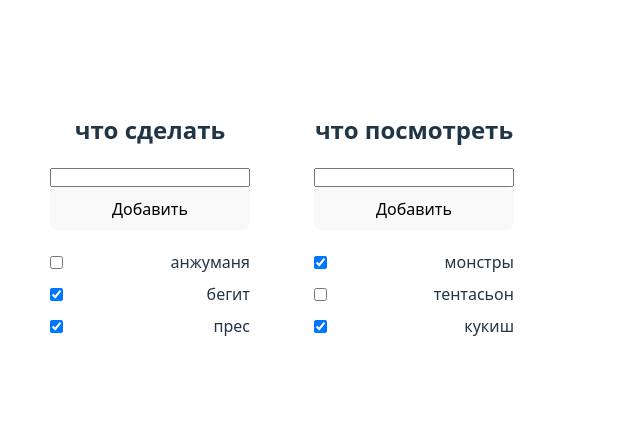
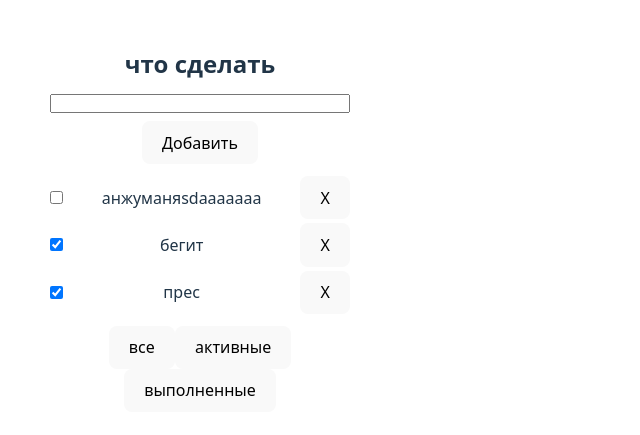
Before and after one commit to Tohaprep/todo_list, a React (Vite) app: page / in a window 1280 px wide. Shown: the part 171-606 px from the top of the page, without its empty margins (0-640 px from the left). Built offline with nearby package versions, Linux system fonts and the light colour scheme.

Commit message:
import project

```diff
--- a/src/App.css
+++ b/src/App.css
@@ -1,30 +1,61 @@
 .App {
+  margin: 0 auto;
   padding: 50px;
+  max-width: 1270px;
+  align-items: center;
+}
+
+.todos {
+  gap: 5vw;
   display: flex;
+  flex-direction: row;
+  flex-wrap: wrap;
 }
 
 .todo {
-  margin-right: 5vw;
+  gap: 12px;
+  width: 300px;
   display: flex;
   flex-direction: column;
-  justify-content: center;
-  width: 12vw;
-  min-width: 200px;
-  gap: 20px;
-  text-align: center;
+  justify-content: space-around;
+  align-items: center;
+  flex-wrap: wrap;
 }
 
-.add_input {
+.todo_input {
+  width: inherit;
+  display: flex;
+  flex-direction: column;
+  gap: 8px;
+  justify-content: space-between;
+  align-items: center;
+}
+
+.todo_textarea {
+  width: inherit;
+}
+
+.todo_ul {
+  width: inherit;
+  list-style-type: none;
   display: flex;
   flex-direction: column;
 }
 
-li {
-  margin-bottom: 8px;
+.todo_ul > ul {
+  display: flex;
+  flex-direction: column;
+  gap: 4px;
 }
 
-.list_inner {
+.todo_li {
   display: flex;
   justify-content: space-between;
   align-items: center;
 }
+
+.todo_buttons {
+  display: flex;
+  flex-wrap: wrap;
+  justify-content: center;
+}
--- a/src/App.tsx
+++ b/src/App.tsx
@@ -1,23 +1,38 @@
 import "./App.css";
 import { TodoList } from "./components/todolist";
+import { useState } from "react";
 
-const tasks1 = [
-  { id: "0", title: "анжуманя", isDone: false },
-  { id: "1", title: "бегит", isDone: true },
-  { id: "2", title: "прес", isDone: true },
-];
-
-const tasks2 = [
-  { id: "0", title: "монстры", isDone: true },
-  { id: "1", title: "тентасьон", isDone: false },
-  { id: "2", title: "кукиш", isDone: true },
-];
+export type filterValueType = "all" | "active" | "completed";
 
 function App() {
+  const [tasks, setTasks] = useState([
+    { id: 0, title: "анжуманяsdaaaaaaa", isDone: false },
+    { id: 1, title: "бегит", isDone: true },
+    { id: 2, title: "прес", isDone: true },
+  ]);
+
+  const [filterValue, setFilterValue] = useState<filterValueType>("all");
+  let filteredTasks = tasks;
+
+  const filterTasks = (value: filterValueType) => setFilterValue(value);
+  const removeTask = (id: number) => {
+    setTasks(tasks.filter((t) => t.id !== id));
+  };
+
+  if (filterValue === "active") {
+    filteredTasks = tasks.filter((t) => t.isDone == false);
+  }
+
   return (
     <div className="App">
-      <TodoList title="что сделать" tasksArr={tasks1} />
-      <TodoList title="что посмотреть" tasksArr={tasks2} />
+      <div className="todos">
+        <TodoList
+          title="что сделать"
+          tasksArr={filteredTasks}
+          removeTask={removeTask}
+          filterTasks={filterTasks}
+        />
+      </div>
     </div>
   );
 }
--- a/src/components/todolist.tsx
+++ b/src/components/todolist.tsx
@@ -1,36 +1,63 @@
-import { useState } from "react";
+import type { filterValueType } from "../App";
 
-type TasksTitle = {
-  id: string;
+type TasksProps = { id: number; title: string; isDone: boolean };
+
+type TaskListProps = {
   title: string;
-  isDone: boolean;
+  tasksArr: Array<TasksProps>;
+  removeTask: (id: number) => void;
+  filterTasks: (value: filterValueType) => void;
 };
 
-type PropsTitle = {
-  title: string;
-  tasksArr: Array<TasksTitle>;
-};
-
-export function TodoList({ title, tasksArr }: PropsTitle) {
-  const [tasks, setTasks] = useState(tasksArr);
-
+export function TodoList({
+  title,
+  tasksArr,
+  removeTask,
+  filterTasks,
+}: TaskListProps) {
   return (
     <div className="todo">
-      <h2>{title}</h2>
-      <div className="add_input">
-        <input type="text" />
+      <h2 className="todo_header">{title}</h2>
+      <div className="todo_input">
+        <input className="todo_textarea" type="text" />
         <button>Добавить</button>
       </div>
-      <div>
+      <div className="todo_ul">
         <ul>
-          {tasks.map((task) => (
-            <li className="list_inner" id={task.id}>
+          {tasksArr.map((task) => (
+            <li className="todo_li" key={task.id}>
               <input type="checkbox" checked={task.isDone}></input>
               <span>{task.title}</span>
+              <button
+                onClick={() => {
+                  removeTask(task.id);
+                }}>
+                X
+              </button>
             </li>
           ))}
         </ul>
       </div>
+      <div className="todo_buttons">
+        <button
+          onClick={() => {
+            filterTasks("all");
+          }}>
+          все
+        </button>
+        <button
+          onClick={() => {
+            filterTasks("active");
+          }}>
+          активные
+        </button>
+        <button
+          onClick={() => {
+            filterTasks("completed");
+          }}>
+          выполненные
+        </button>
+      </div>
     </div>
   );
 }
```
